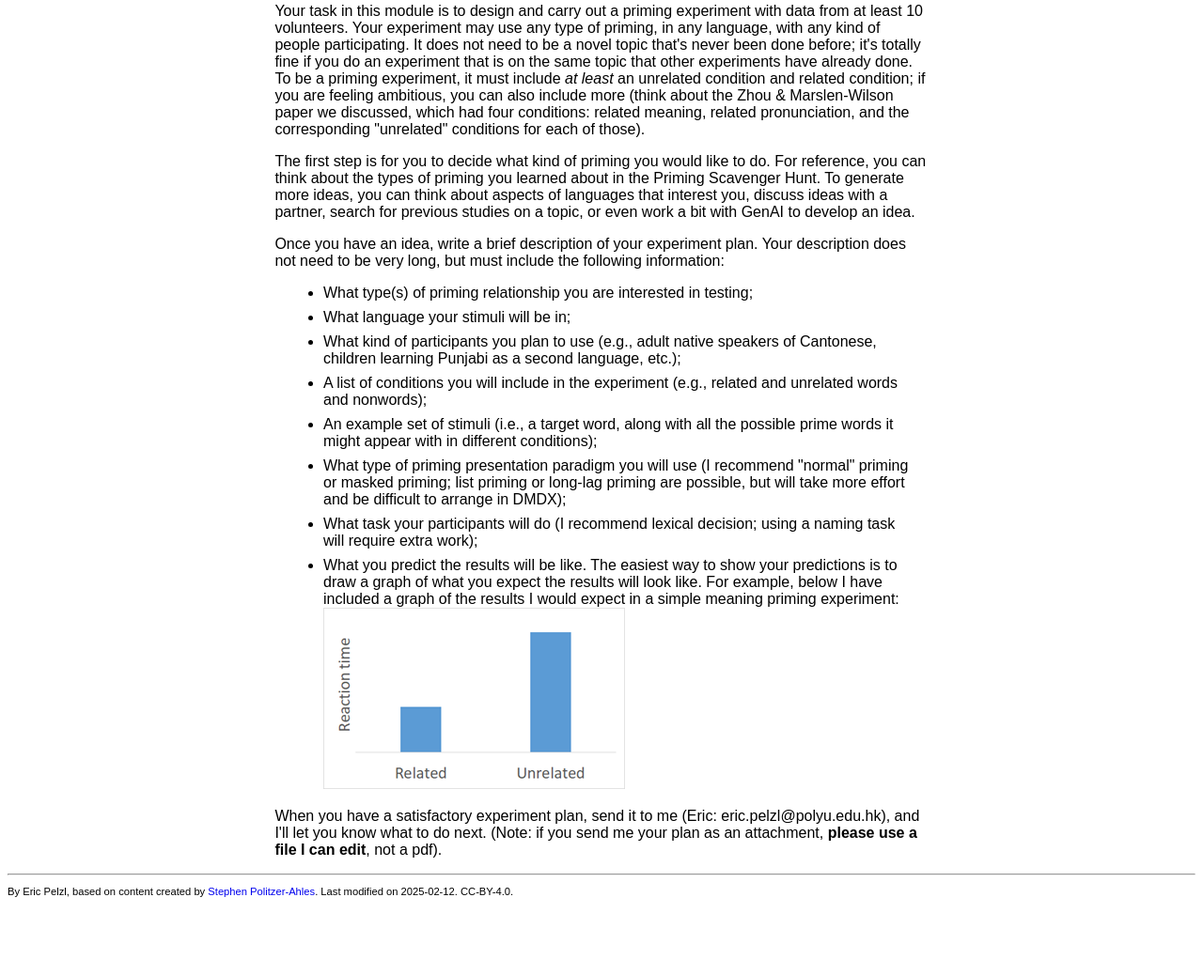
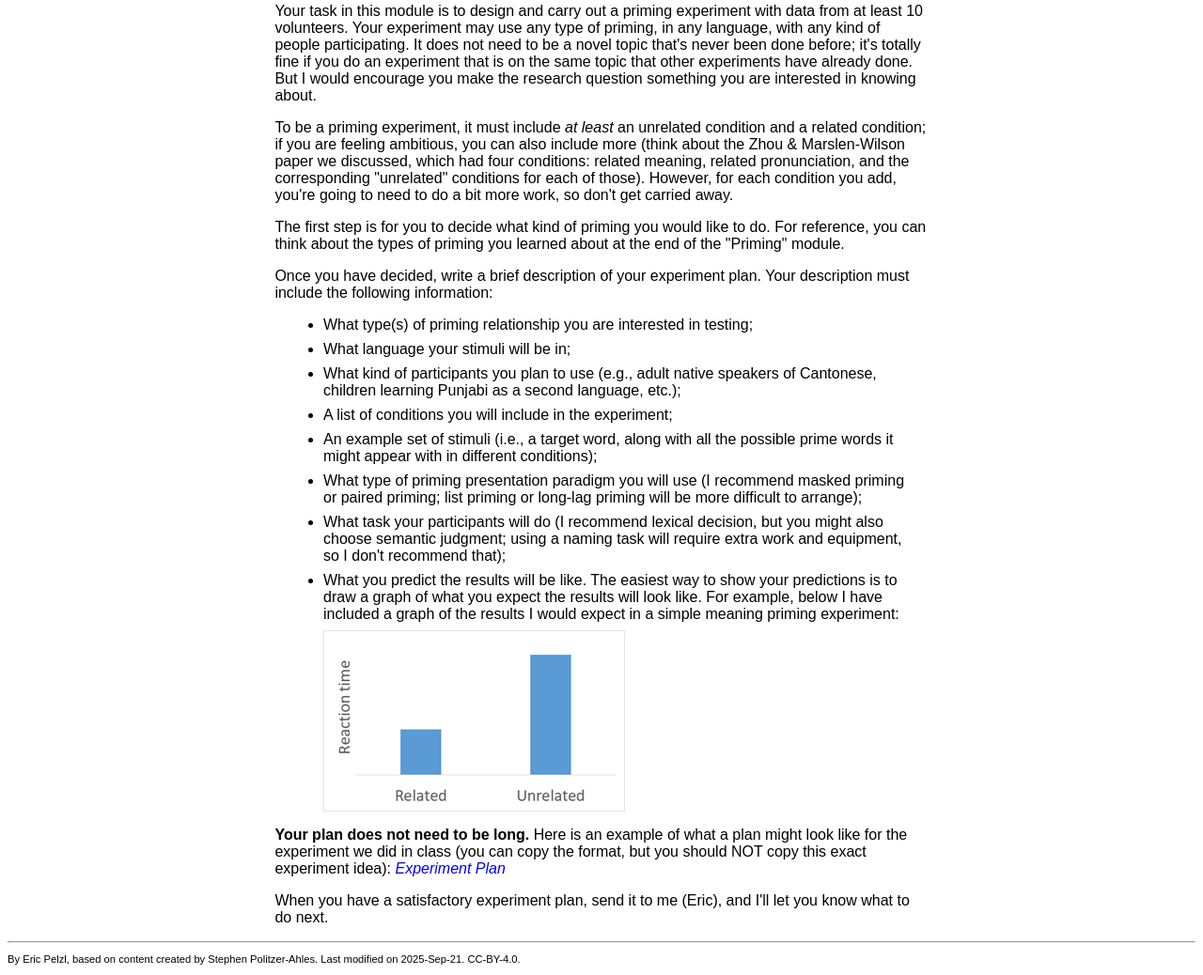
Before and after one commit to puzzl-e/cbs3402, a plain HTML site: page BuildingPrimingExperiment/decide-which-type-of-priming-to-test.html in a window 1280 px wide. Shown: the part 100-1138 px from the top of the page at 94% size. Before the commit the page ends 1066 px from the top, so only its background shows below. Drawn offline with nearby package versions, Linux system fonts and the light colour scheme; some packages are replaced by stand-ins of ours.

Commit message:
Update decide-which-type-of-priming-to-test.html

```diff
--- a/BuildingPrimingExperiment/decide-which-type-of-priming-to-test.html
+++ b/BuildingPrimingExperiment/decide-which-type-of-priming-to-test.html
@@ -11,25 +11,31 @@
 
 <p class="centercol"><a href="index.html">&crarr; Back to module homepage</a></p>
 
-<p class="centercol">Your task in this module is to design and carry out a priming experiment with data from at least 10 volunteers. Your experiment may use any type of priming, in any language, with any kind of people participating. It does not need to be a novel topic that&#39;s never been done before; it&#39;s totally fine if you do an experiment that is on the same topic that other experiments have already done. To be a priming experiment, it must include <em>at least</em> an unrelated condition and related condition; if you are feeling ambitious, you can also include more (think about the Zhou &amp; Marslen-Wilson paper we discussed, which had four conditions: related meaning, related pronunciation, and the corresponding &quot;unrelated&quot; conditions for each of those).</p>
+<p class="centercol">Your task in this module is to design and carry out a priming experiment with data from at least 10 volunteers. Your experiment may use any type of priming, in any language, with any kind of people participating. It does not need to be a novel topic that&#39;s never been done before; it&#39;s totally fine if you do an experiment that is on the same topic that other experiments have already done. But I would encourage you make the research question something you are interested in knowing about.</p>
 
-<p class="centercol">The first step is for you to decide what kind of priming you would like to do. For reference, you can think about the types of priming you learned about in the Priming Scavenger Hunt. To generate more ideas, you can think about aspects of languages that interest you, discuss ideas with a partner, search for previous studies on a topic, or even work a bit with GenAI to develop an idea.</p>
+<p class="centercol">To be a priming experiment, it must include <em>at least</em> an unrelated condition and a related condition; if you are feeling ambitious, you can also include more (think about the Zhou &amp; Marslen-Wilson paper we discussed, which had four conditions: related meaning, related pronunciation, and the corresponding &quot;unrelated&quot; conditions for each of those). However, for each condition you add, you're going to need to do a bit more work, so don't get carried away.</p>
 
-<p class="centercol">Once you have an idea, write a brief description of your experiment plan. Your description does not need to be very long, but must include the following information:</p>
+<p class="centercol">The first step is for you to decide what kind of priming you would like to do. For reference, you can think about the types of priming you learned about at the end of the &quot;Priming&quot; module.</p>
+
+<p class="centercol">Once you have decided, write a brief description of your experiment plan. Your description must include the following information:</p>
 
 <ul class="center">
 	<li>What type(s) of priming relationship you are interested in testing;</li>
 	<li>What language your stimuli will be in;</li>
 	<li>What kind of participants you plan to use (e.g., adult native speakers of Cantonese, children learning Punjabi as a second language, etc.);</li>
-	<li>A list of conditions you will include in the experiment (e.g., related and unrelated words and nonwords);</li>
+	<li>A list of conditions you will include in the experiment;</li>
 	<li>An example set of stimuli (i.e., a target word, along with all the possible prime words it might appear with in different conditions);</li>
-	<li>What type of priming presentation paradigm you will use (I recommend &quot;normal&quot; priming or masked priming; list priming or long-lag priming are possible, but will take more effort and be difficult to arrange in DMDX);</li>
-	<li>What task your participants will do (I recommend lexical decision; using a naming task will require extra work);</li>
-	<li>What you predict the results will be like. The easiest way to show your predictions is to draw a graph of what you expect the results will look like. For example, below I have included a graph of the results I would expect in a simple meaning priming experiment:&nbsp;<br />
-	<img alt="A bar graph with two bars. The vertical axis is labelled &quot;Reaction time&quot;. On the horizontal axis there are two categories: &quot;Related&quot; and &quot;Unrelated&quot;. The bar for &quot;Related&quot; is lower than the bar for &quot;Unrelated&quot;." height="193" src="prediction.png" width="321" /></li>
+	<li>What type of priming presentation paradigm you will use (I recommend masked priming or paired priming; list priming or long-lag priming will be more difficult to arrange);</li>
+	<li>What task your participants will do (I recommend lexical decision, but you might also choose semantic judgment; using a naming task will require extra work and equipment, so I don't recommend that);</li>
+	<li>What you predict the results will be like. The easiest way to show your predictions is to draw a graph of what you expect the results will look like. For example, below I have included a graph of the results I would expect in a simple meaning priming experiment:&nbsp;<br /></li>
+	<img alt="A bar graph with two bars. The vertical axis is labelled &quot;Reaction time&quot;. On the horizontal axis there are two categories: &quot;Related&quot; and &quot;Unrelated&quot;. The bar for &quot;Related&quot; is lower than the bar for &quot;Unrelated&quot;." height="193" src="prediction.png" width="321" />
 </ul>
 
-<p class="centercol">When you have a satisfactory experiment plan, send it to me (Eric: eric.pelzl@polyu.edu.hk), and I&#39;ll let you know what to do next. (Note: if you send me your plan as an attachment, <b>please use a file I can edit</b>, not a pdf).</p>
+<p class="centercol"><b>Your plan does not need to be long.</b> Here is an example of what a plan might look like for the experiment we did in class (you can copy the format, but you should NOT copy this exact experiment idea):
+<a href="plan.pdf"><i>Experiment Plan</i></a>
+</p>
+
+<p class="centercol">When you have a satisfactory experiment plan, send it to me (Eric), and I&#39;ll let you know what to do next.</p>
 <script>
 var coll = document.getElementsByClassName("collapsible");
 var i;
@@ -48,6 +54,6 @@ for (i = 0; i < coll.length; i++) {
 </script>
 
 <hr />
-<p class="mini">By Eric Pelzl, based on content created by <a href="https://www.polyu.edu.hk/cbs/sjpolit/">Stephen Politzer-Ahles</a>. Last modified on 2025-02-12. CC-BY-4.0.</p>
+<p class="mini">By Eric Pelzl, based on content created by Stephen Politzer-Ahles. Last modified on 2025-Sep-21. CC-BY-4.0.</p>
 </body>
 </html>
```
